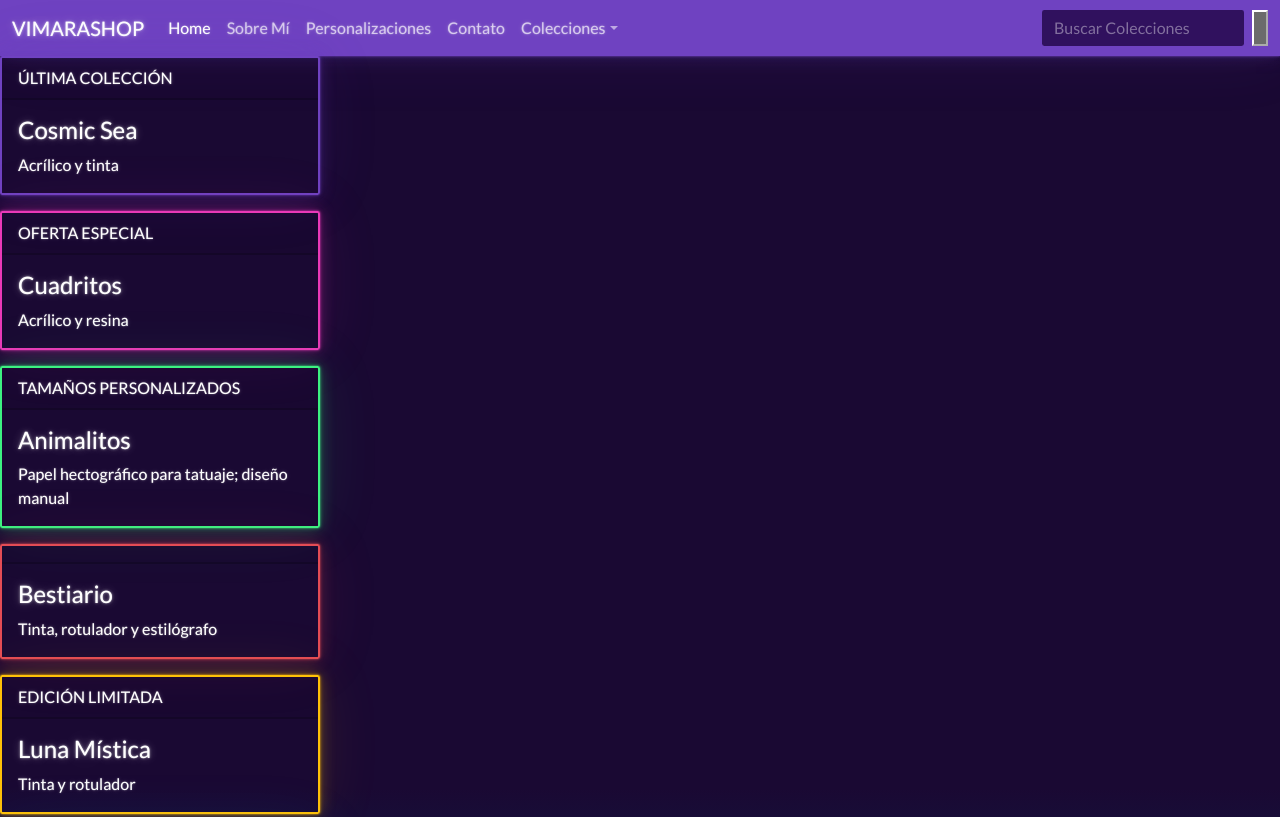
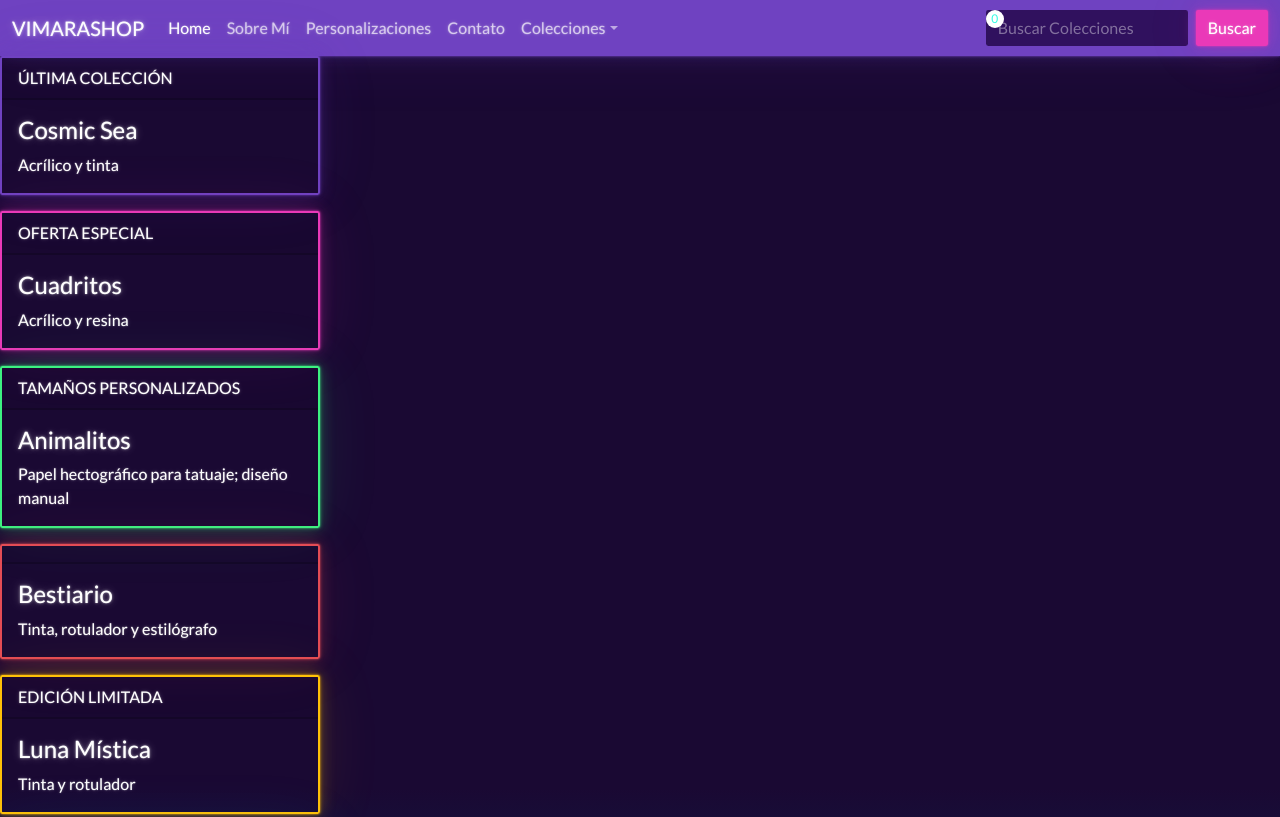
Before and after one commit to melvillar/-34755-React-Villar-Melanie, a React (Create React App) app in the folder vimarashop/: page / in a window 1280 px wide. Shown: the top 817 px of the page. Built offline with nearby package versions, Linux system fonts and the light colour scheme.

Commit message:
sigue faltando arreglar el cartwidget

```diff
--- /dev/null
+++ b/babel.config.js
@@ -0,0 +1,5 @@
+module.exports = function (api) {
+    return {
+    plugins: ['macros'],
+    }
+}
--- a/vimarashop/package.json
+++ b/vimarashop/package.json
@@ -3,9 +3,14 @@
   "version": "0.1.0",
   "private": true,
   "dependencies": {
+    "@fortawesome/fontawesome-svg-core": "^6.2.0",
+    "@fortawesome/free-regular-svg-icons": "^6.2.0",
+    "@fortawesome/free-solid-svg-icons": "^6.2.0",
+    "@fortawesome/react-fontawesome": "^0.2.0",
     "@testing-library/jest-dom": "^5.16.5",
     "@testing-library/react": "^13.4.0",
     "@testing-library/user-event": "^13.5.0",
+    "babel-plugin-macros": "^3.1.0",
     "react": "^18.2.0",
     "react-dom": "^18.2.0",
     "react-scripts": "5.0.1",
@@ -37,7 +42,6 @@
   },
   "description": "This project was bootstrapped with [Create React App](https://github.com/facebook/create-react-app).",
   "main": "index.js",
-  "devDependencies": {},
   "author": "",
   "license": "ISC"
 }
--- a/vimarashop/src/App.jsx
+++ b/vimarashop/src/App.jsx
@@ -1,6 +1,8 @@
 import React from 'react';
 import Navbar from "./components/Navbar/Navbar/Navbar"
 import CartItem from './components/Navbar/Products/CartItem';
+import { FontAwesomeIcon } from '@fortawesome/react-fontawesome'
+import { solid, regular, brands, icon } from '@fortawesome/fontawesome-svg-core/import.macro' // <-- import styles to be used
 
 const App = () => {
     return (
--- a/vimarashop/src/components/Navbar/Navbar/Navbar.jsx
+++ b/vimarashop/src/components/Navbar/Navbar/Navbar.jsx
@@ -2,8 +2,8 @@ import React from 'react';
 import Dropdown from './Dropdown';
 import Search from './Search';
 import Sections from './Sections';
-//import { FontAwesomeIcon } from '@fortawesome/react-fontawesome';
-//import { faBars } from '@fortawesome/free-solid-svg-icons';
+import { FontAwesomeIcon } from '@fortawesome/react-fontawesome'
+import { solid, regular, brands, icon } from '@fortawesome/fontawesome-svg-core/import.macro' // <-- import styles to be used
 
 const Navbar = () => {
   const listDropdown = ["Cosmic Sea", "Caudritos", "Animalitos", "Bestiario", "Luna Mística", "Fantasy"]
--- a/vimarashop/src/components/Navbar/Navbar/Search.jsx
+++ b/vimarashop/src/components/Navbar/Navbar/Search.jsx
@@ -1,12 +1,18 @@
 import React from 'react';
+import { FontAwesomeIcon } from '@fortawesome/react-fontawesome'
+import { solid, regular, brands, icon } from '@fortawesome/fontawesome-svg-core/import.macro' // <-- import styles to be used
+import "../Styles/Navbar.css"
 
 
 const Search = ({busqueda}) => {
     return (
         <form className="d-flex">
+            <div className="cart-widget">
+                <FontAwesomeIcon icon="fa-solid fa-cart-shopping" />
+                <div className="qty-display">0</div>
+            </div>
             <input className="form-control me-sm-2" type="text" placeholder= {busqueda} />
-
-            <button><i class="fa-solid fa-cart-shopping"></i></button>
+            <button class="btn btn-secondary my-2 my-sm-0" type="submit">Buscar</button>
         </form>
     );
 }
--- /dev/null
+++ b/vimarashop/src/components/Navbar/Styles/Navbar.css
@@ -0,0 +1,17 @@
+.cart-widget {
+    position: relative;
+    cursor: pointer;
+    text-align: center;
+}
+
+.qty-display {
+    display: inline-block;
+    width: 18px;
+    height: 18px;
+    background-color: white;
+    border-radius: 50%;
+    font-size: 12px;
+    position: absolute;
+    text-align: center;
+    line-height: 17px;
+}
```
Also changed, not shown: 2 other files (tests, documents, lock files or other folders).
